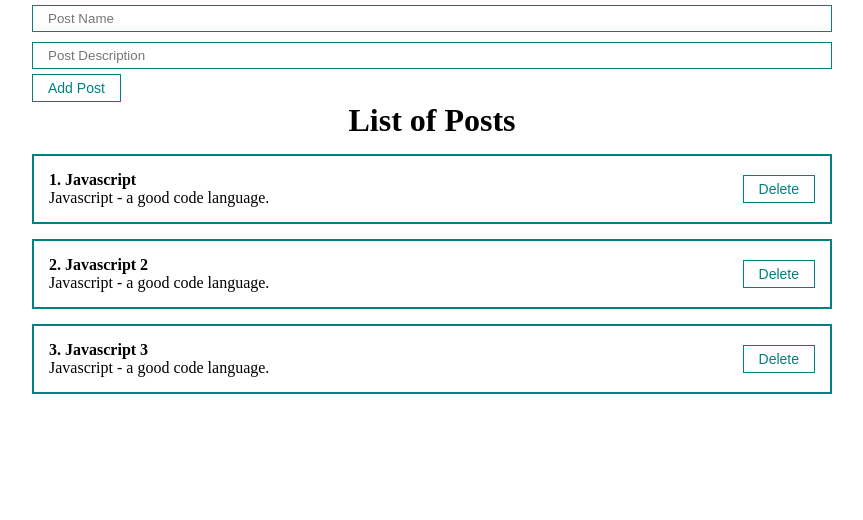
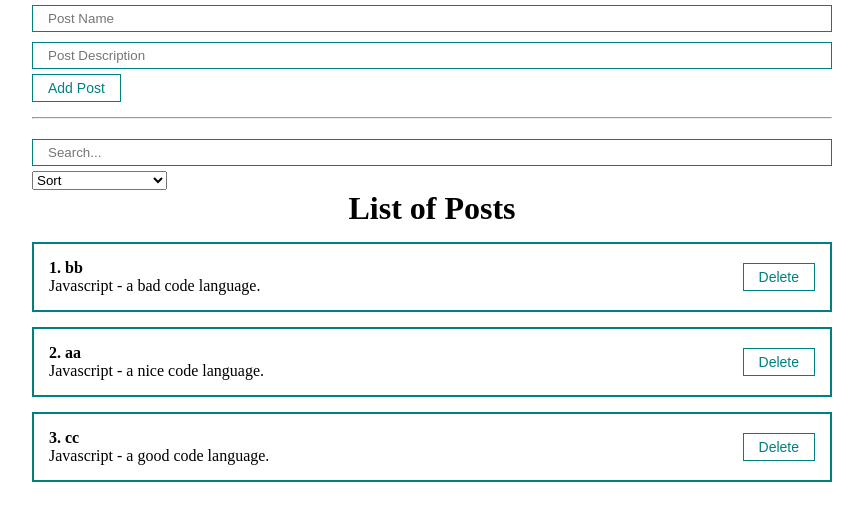
Before and after one commit to MaksymHorbachevsky/react-guide, a React (Create React App) app: page / in a window 1280 px wide. Shown: the top 520 px of the page, without its empty margins (208-1071 px from the left). Built offline with nearby package versions, Linux system fonts and the light colour scheme.

Commit message:
Added search and useMemo(:(((((((((()

```diff
--- a/src/App.jsx
+++ b/src/App.jsx
@@ -1,14 +1,29 @@
-import React, {useState} from "react"
+import React, {useMemo, useState} from "react"
 import "./styles/App.css"
 import PostList from "./components/PostList";
 import PostForm from "./components/PostForm";
+import MySelect from "./components/UI/select/MySelect";
+import MyInput from "./components/UI/input/MyInput";
 
 function App() {
     const [posts, setPosts] = useState([
-        {id: 1, title: "Javascript", body: "Javascript - a good code language."},
-        {id: 2, title: "Javascript 2", body: "Javascript - a good code language."},
-        {id: 3, title: "Javascript 3", body: "Javascript - a good code language."},
+        {id: 1, title: "bb", body: "Javascript - a bad code language."},
+        {id: 2, title: "aa", body: "Javascript - a nice code language."},
+        {id: 3, title: "cc", body: "Javascript - a good code language."},
     ]);
+    const [selectedSort, setSelectedSort] = useState("")
+    const [searchQuery, setSearchQuery] = useState("")
+
+    const sortedPosts = useMemo(() => {
+        if (selectedSort) {
+            return [...posts].sort((a, b) => a[selectedSort].localeCompare(b[selectedSort]))
+        }
+        return posts;
+    }, [selectedSort, posts])
+
+    const sortedAndSearchedPosts = useMemo(() => {
+        return sortedPosts.filter(post => post.title.toLowerCase().includes(searchQuery))
+    }, [searchQuery, sortedPosts]);
 
     const createPost = (newPost) => {
         setPosts([...posts, newPost])
@@ -17,12 +32,33 @@
     const removePost = (post) => {
         setPosts(posts.filter(p => p.id !== post.id))
     }
+
+    const sortPosts = (sort) => {
+        setSelectedSort(sort)
+    }
     return (
         <div className="App">
             <PostForm create={createPost}/>
-            {posts.length
+            <hr style={{margin: "15px 0"}}/>
+            <div>
+                <MyInput
+                    placeholder={"Search..."}
+                    value={searchQuery}
+                    onChange={e => setSearchQuery(e.target.value)}
+                />
+                <MySelect
+                    value={selectedSort}
+                    onChange={sortPosts}
+                    defaultValue="Sort"
+                    options={[
+                        {value: "title", name: 'Sort by Name'},
+                        {value: "body", name: 'Sort by Description'}
+                    ]}
+                />
+            </div>
+            {sortedAndSearchedPosts.length
                 ?
-                <PostList remove={removePost} posts={posts} title={"List of Posts"}/>
+                <PostList remove={removePost} posts={sortedAndSearchedPosts} title={"List of Posts"}/>
                 :
                 <h1 style={{textAlign: "center"}}>
                     Posts are not found!
--- /dev/null
+++ b/src/components/UI/select/MySelect.jsx
@@ -0,0 +1,19 @@
+import React from 'react';
+
+const MySelect = ({options, defaultValue, value, onChange}) => {
+    return (
+        <select
+            value={value}
+            onChange={event => onChange(event.target.value)}
+        >
+            <option disabled value="">{defaultValue}</option>
+            {options.map(option =>
+                <option key={option.value} value={option.value}>
+                    {option.name}
+                </option>
+            )}
+        </select>
+    );
+};
+
+export default MySelect;
```
Also changed, not shown: src/components/UI/select/MySelect.module.css (added).
